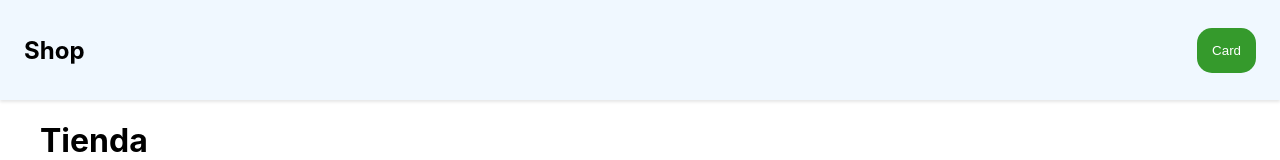
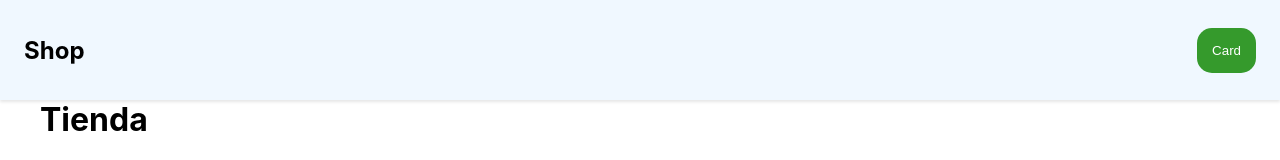
Before and after one commit to diegofernandoalayon/carro-compra, a React (Create React App) app: page / in a window 1280 px wide. Shown: the top 160 px of the page. Built offline with nearby package versions, Linux system fonts and the light colour scheme.

Commit message:
modificando estilos

```diff
--- a/src/components/Carro/carro.css
+++ b/src/components/Carro/carro.css
@@ -14,4 +14,5 @@
   position: relative;
   left: 12px;
   top: 20px;
+  z-index: 1;
 }
--- a/src/components/Layout/layout.css
+++ b/src/components/Layout/layout.css
@@ -12,5 +12,9 @@
   .layout-container{
     width: 1200px;
     margin: 0 auto;
+
   }
 }
+.layout-container{
+  margin-top: 100px;
+}
--- a/src/components/Navbar/navbar.css
+++ b/src/components/Navbar/navbar.css
@@ -1,4 +1,5 @@
 .nav-bar{
+  box-sizing: border-box;
   align-items: center;
   background-color: aliceblue;
   display: flex;
@@ -8,5 +9,7 @@
   position: relative;
   padding: 0 1.5rem;
   box-shadow: 0 2px 3px rgb(0,0,0,0.1);
-
+  width: 100%;
+  position: fixed;
+  top: 0;
 }
```
